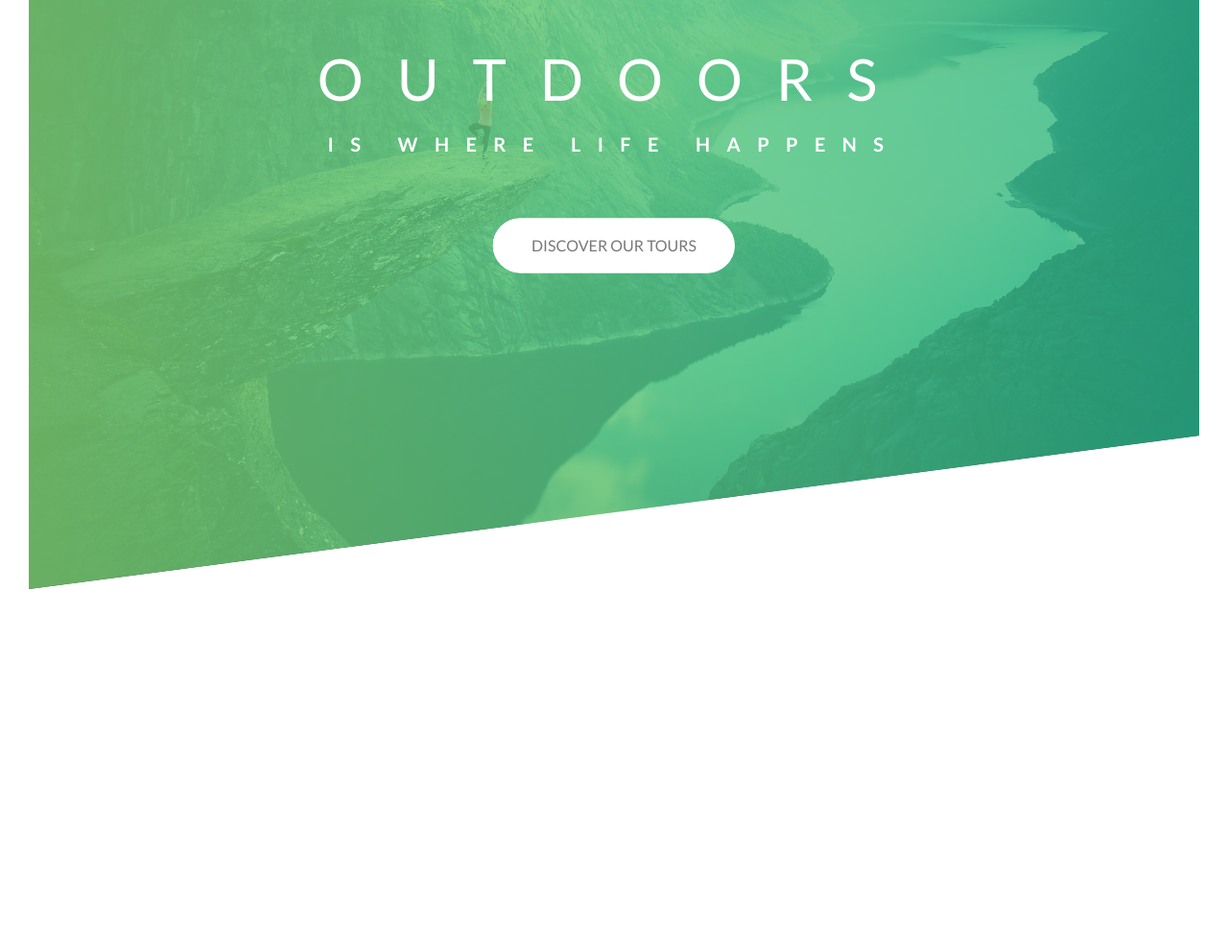
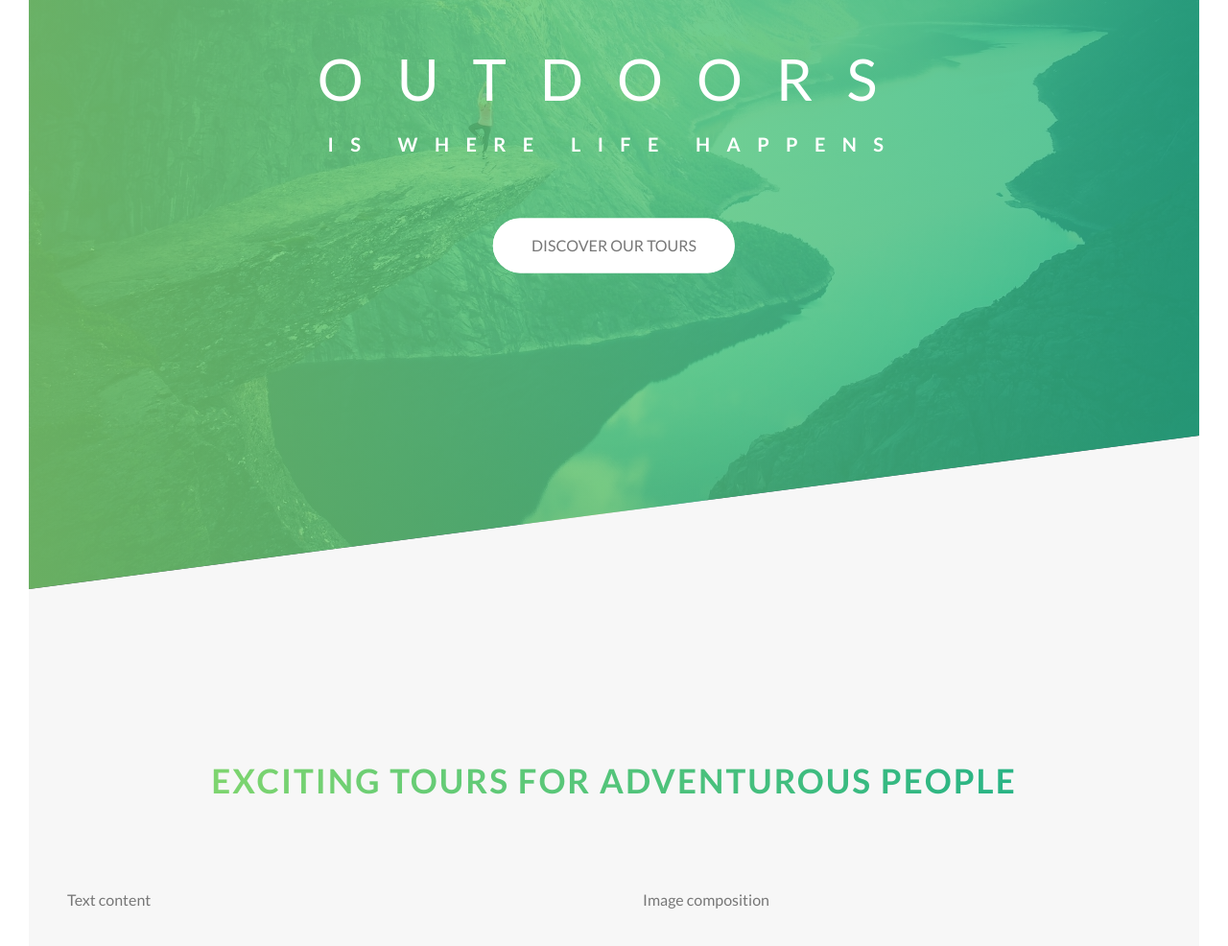
Before and after one commit to CZJoanna/Natours, a website: page index.html in a window 1280 px wide. Shown: the part 176-1162 px from the top of the page at 96% size. Before the commit the page ends 820 px from the top, so only its background shows below. Drawn offline with Linux system fonts and the light colour scheme.

Commit message:
use utility class to make elememt reusable and independent

```diff
--- a/index.html
+++ b/index.html
@@ -31,6 +31,21 @@
       </div>
     </header>
 
+    <main>
+      <section class="section-about">
+        <div class="u-center-text u-margin-bottom-8">
+          <h2 class="heading-secondary">
+            Exciting tours for adventurous people
+          </h2>
+        </div>
+
+        <div class="row">
+          <div class="col-1-of-2">Text content</div>
+          <div class="col-1-of-2">Image composition</div>
+        </div>
+      </section>
+    </main>
+
     <!-- <section class="grid-test">
       <div class="row">
         <div class="col-1-of-2">col 1 of 2</div>
--- a/sass/abstracts/_variables.scss
+++ b/sass/abstracts/_variables.scss
@@ -2,11 +2,13 @@
 $color-primary: #55c57a;
 $color-primary-light: #7ed56f;
 $color-primary-dark: #28b485;
+
+$color-grey-light-1: #f7f7f7;
 $color-grey-dark: #777;
 $color-white: #fff;
 $color-black: #000;
 
 // GRID
-$grid-width:114rem;
-$gutter-vertical:8rem;
-$gutter-horizontal:6rem;
+$grid-width: 114rem;
+$gutter-vertical: 8rem;
+$gutter-horizontal: 6rem;
--- a/sass/base/_typography.scss
+++ b/sass/base/_typography.scss
@@ -31,3 +31,24 @@ body {
     animation: moveInRight 1s ease-out;
   }
 }
+
+.heading-secondary {
+  display: inline-block;
+  font-size: 3.5rem;
+  font-weight: 700;
+  letter-spacing: 2px;
+  text-transform: uppercase;
+  background-image: linear-gradient(
+    to right,
+    $color-primary-light,
+    $color-primary-dark
+  );
+  -webkit-background-clip: text;
+  color: transparent; //將原本設定的字變透明，才能顯示出底層的剪裁效果
+  transition: all 0.2s;
+
+  &:hover {
+    transform: skewY(2deg) skewX(15deg) scale(1.1);
+    text-shadow: 0.5rem 1rem 2rem rgba($color-black, 0.2);
+  }
+}
--- a/sass/base/_utilities.scss
+++ b/sass/base/_utilities.scss
@@ -0,0 +1,7 @@
+.u-center-text {
+    text-align: center;
+}
+
+.u-margin-bottom-8 {
+    margin: 8rem;
+}
--- a/sass/components/_button.scss
+++ b/sass/components/_button.scss
@@ -9,6 +9,10 @@
   &:hover {
     box-shadow: 0 1rem 2rem rgba($color-black, 0.2);
     transform: translateY(-0.3rem);
+    &::after {
+      transform: scaleX(1.4) scaleY(1.6);
+      opacity: 0;
+    }
   }
   &:active {
     box-shadow: 0 0.5rem 1rem rgba($color-black, 0.2);
@@ -22,10 +26,6 @@
     height: 100%;
     border-radius: 10rem;
     transition: all 0.4s;
-    &:hover {
-      transform: scaleX(1.4) scaleY(1.6);
-      opacity: 0;
-    }
   }
   &--white {
     background-color: $color-white;
--- a/sass/layout/_grid.scss
+++ b/sass/layout/_grid.scss
@@ -1,14 +1,14 @@
 .row {
   max-width: $grid-width;
   margin: 0 auto;
-  background-color: #eee;
+  // background-color: #eee;
   &:not(:last-child) {
     margin-bottom: $gutter-vertical;
   }
 
   [class^="col-"] {
     float: left;
-    background-color: pink;
+    // background-color: pink;
     &:not(:last-child) {
       margin-right: $gutter-horizontal;
     }
--- a/sass/pages/_home.scss
+++ b/sass/pages/_home.scss
@@ -0,0 +1,5 @@
+.section-about {
+  background-color: $color-grey-light-1;
+  padding: 25rem 0;
+  margin-top: -20vh; //clip-path 裁減多邊形的高度差
+}
```
Also changed, not shown: css/style.css.
